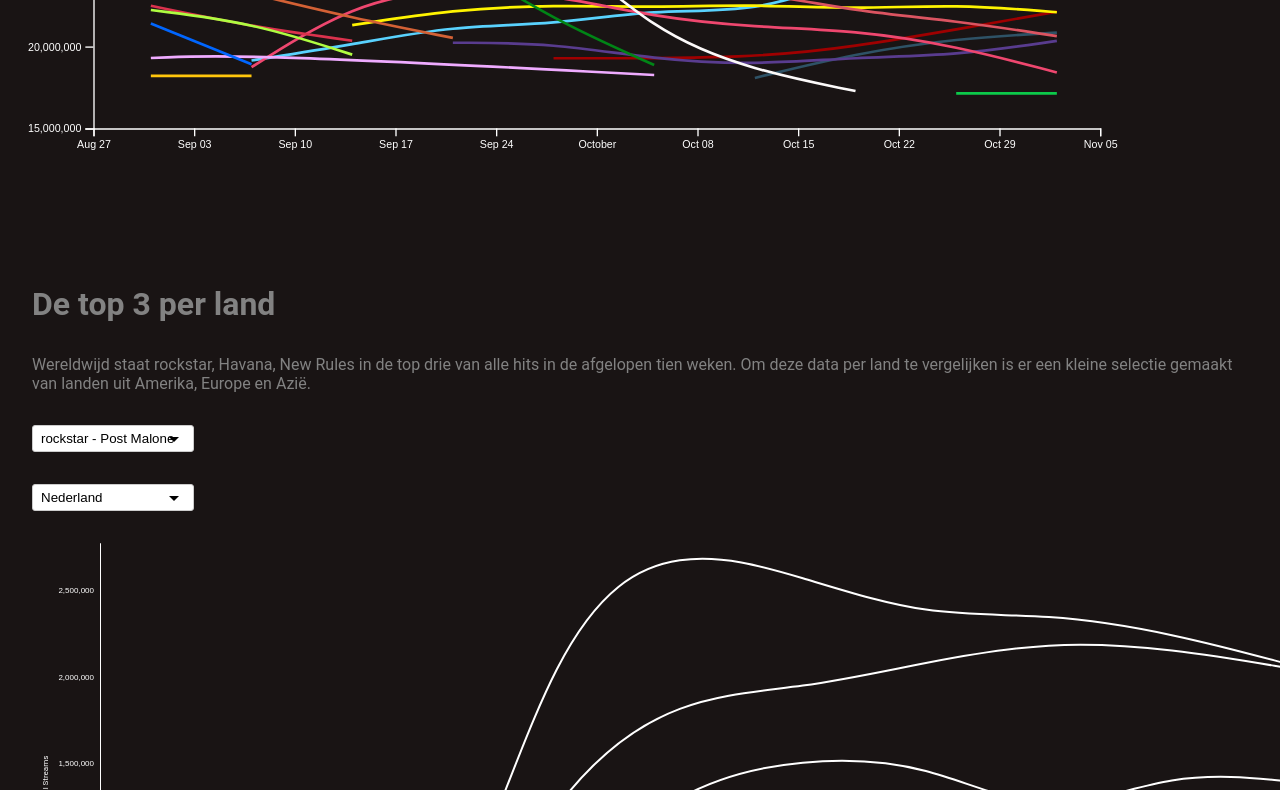
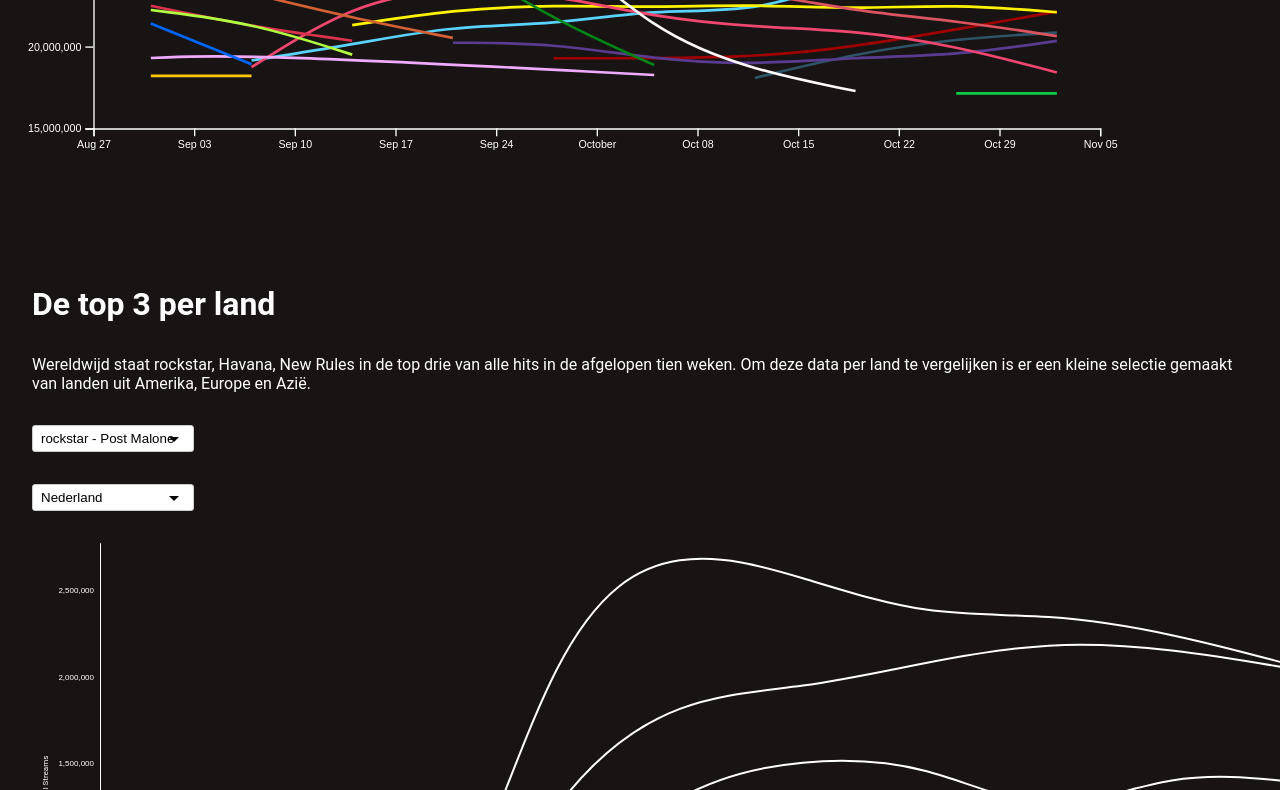
Before and after one commit to wesleyc94/project, a plain HTML site: page index.html in a window 1280 px wide. Shown: the part 807-1597 px from the top of the page. Drawn offline with nearby package versions, Linux system fonts and the light colour scheme.

Commit message:
Update index.css

```diff
--- a/index.css
+++ b/index.css
@@ -35,14 +35,14 @@ h1 {
 }
 
 h2 {
-    color: #828282;
+    color: white;
     margin-left: 1em;
     font-size: 2em;
 }
 
 p {
     margin: 2em;
-    color: #828282;
+    color: white;
 }
 
 .line {
```
